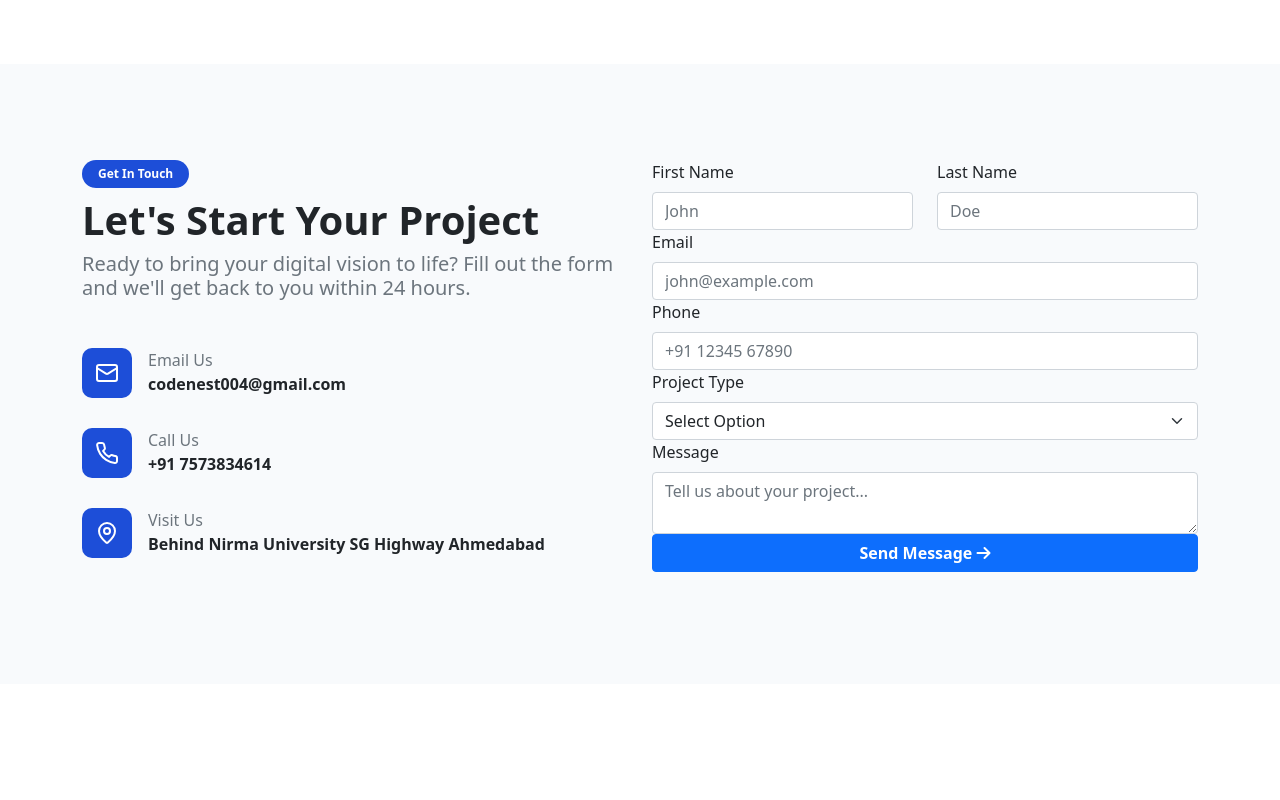
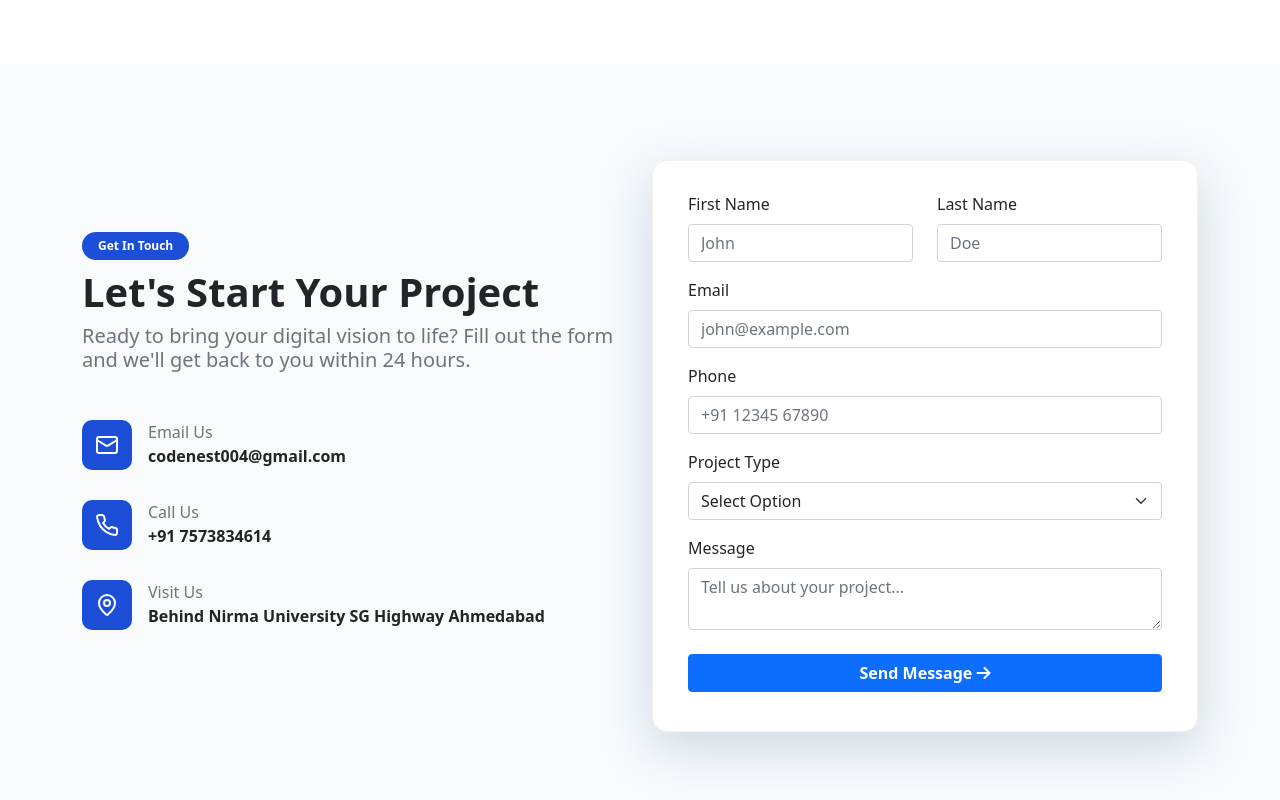
Before and after one commit to dhruvwebdesigner2162/Code-Nest-Digital-Agency, a plain HTML site: page index.html in a window 1280 px wide. Shown: the part 6164-6964 px from the top of the page. Before the commit the page ends 6848 px from the top, so only its background shows below. Drawn offline with Linux system fonts and the light colour scheme.

Commit message:
Code Nest Digital Agency

```diff
--- a/css/codenest.css
+++ b/css/codenest.css
@@ -238,3 +238,12 @@
     justify-content: center;
     align-items: center;
 }
+
+form {
+    background-color: white;
+    padding-inline: 35px;
+    padding-block: 15px;
+    border: 1px solid rgb(241, 241, 241);
+    border-radius: 15px;
+    box-shadow: 0 1rem 3rem rgba(133, 163, 184, 0.37) !important;
+}
--- a/index.html
+++ b/index.html
@@ -1378,7 +1378,7 @@
 
     <section class="contact-section py-5">
         <div class="container my-5">
-            <div class="row">
+            <div class="row justify-content-center align-items-center">
                 <div class="col-md-6">
                     <div class="badge badge-btn bg-praimary rounded-pill px-3 py-2 fw-bold">
                         Get In Touch
@@ -1465,28 +1465,28 @@
                 <div class="col-md-6">
                     <form action="">
                         <div class="row">
-                            <div class="col-md-6">
+                            <div class="col-md-6 my-3">
                                 <label for="" class="form-label d-block w-100">First Name</label>
                                 <input type="text" placeholder="John" class="form-control d-block w-100">
                             </div>
 
-                            <div class="col-md-6">
+                            <div class="col-md-6 my-3">
                                 <label for="" class="form-label d-block w-100">Last Name</label>
                                 <input type="text" placeholder="Doe" class="form-control d-block w-100">
                             </div>
                         </div>
 
-                        <div class="mail">
+                        <div class="mail mb-3">
                             <label for="" class="form-label">Email</label>
                             <input type="email" class="form-control" placeholder="john@example.com">
                         </div>
 
-                        <div class="phone">
+                        <div class="phone my-3">
                             <label for="" class="form-label">Phone</label>
                             <input type="number" class="form-control" placeholder="+91 12345 67890">
                         </div>
 
-                        <div class="select-bar">
+                        <div class="select-bar my-3">
                             <label for="" class="form-label">Project Type</label>
                             <select name="" id="" class="form-select">
                                 <option value="" class="active">Select Option</option>
@@ -1497,13 +1497,13 @@
                             </select>
                         </div>
 
-                        <div class="message">
+                        <div class="message my-3">
                             <label for="" class="form-label d-block">Message</label>
                             <textarea name="" id="" class="form-control"
                                 placeholder="Tell us about your project..."></textarea>
                         </div>
 
-                        <div class="submit-btn">
+                        <div class="submit-btn my-4">
                             <button class="btn btn-primary w-100 fw-bold">
                                 Send Message <i class="fa fa-arrow-right"></i>
                             </button>
@@ -1516,6 +1516,16 @@
 
     <!-- Contact Section End -->
 
+    <!-- Footer Section Start -->
+
+    <section class="footer-section">
+        <div class="container">
+
+        </div>
+    </section>
+
+    <!-- Footer Section End -->
+
     <script src="js/bootstrap.bundle.min.js"></script>
 
 </body>
```
Also changed, not shown: images/footer logo.png (added).
